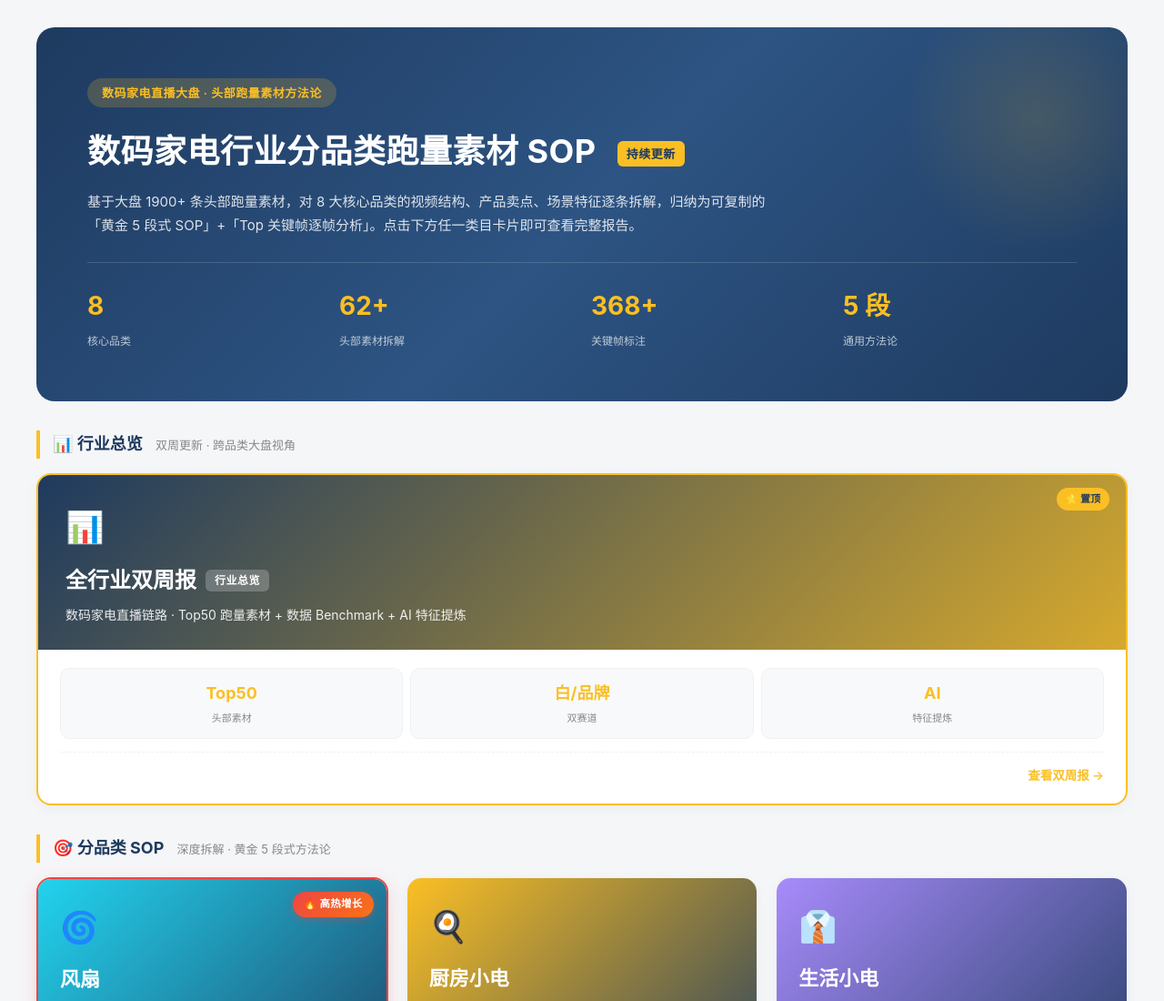
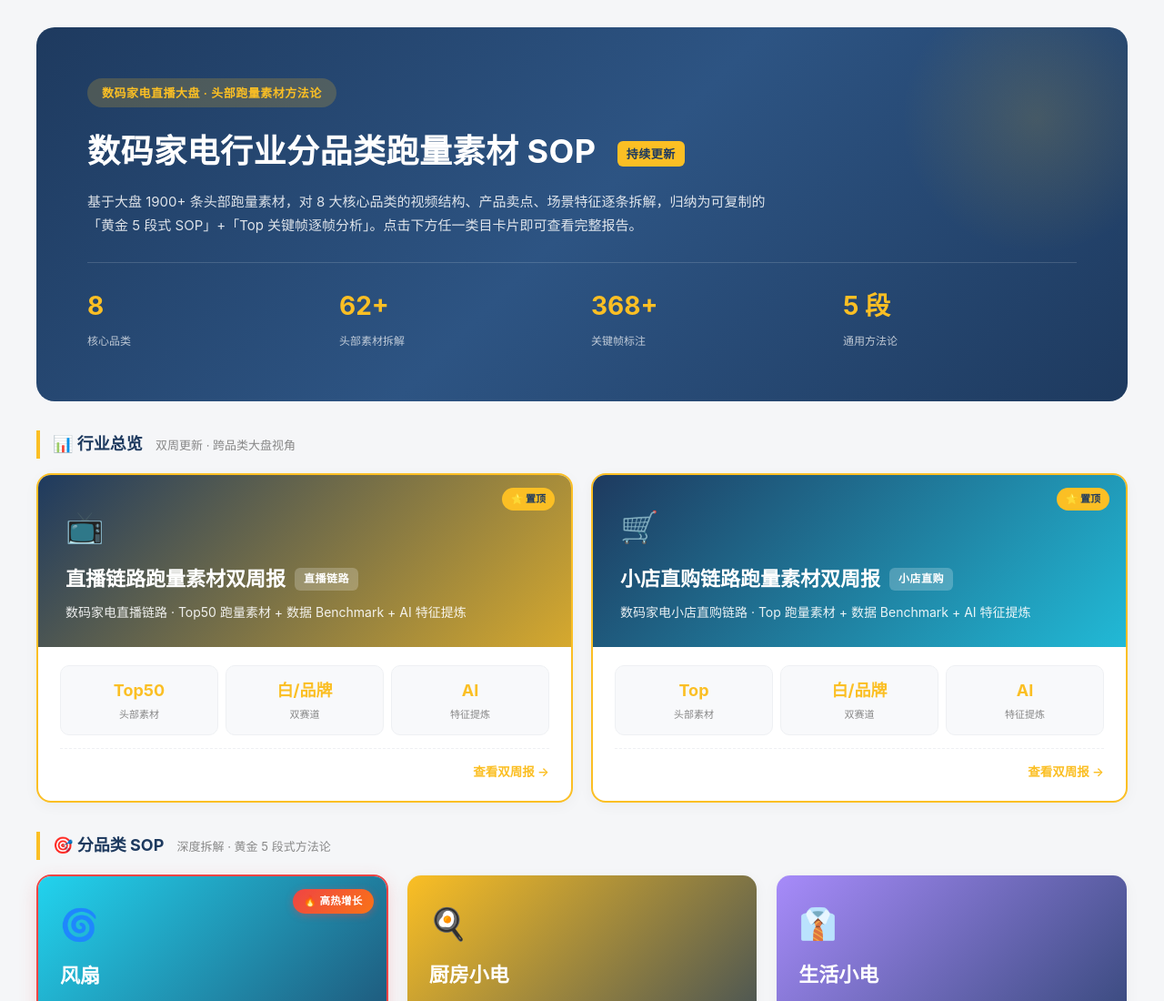
Before and after one commit to yaqichen03-dotcom/kitchen-SOP, a plain HTML site: page index.html in a window 1280 px wide. Shown: the top 1100 px of the page at 91% size. Drawn offline with Linux system fonts and the light colour scheme.

Commit message:
feat: 双周报拆为直播链路+小店直购两张并排卡片

```diff
--- a/index.html
+++ b/index.html
@@ -37,15 +37,21 @@
   .meta-row b{color:#1e3a5f;font-weight:700}
   .enter{margin-top:auto;padding-top:14px;border-top:1px dashed #eef0f3;color:#fbbf24;font-size:13.5px;font-weight:600;text-align:right}
 
-  /* 顶部置顶卡片样式 */
-  .cat-card-feature{grid-column:1/-1;border:2px solid #fbbf24;position:relative}
+  /* 顶部置顶卡片样式（双周报系列，并排显示） */
+  .cat-card-feature{border:2px solid #fbbf24;position:relative}
   .cat-card-feature::before{content:"⭐ 置顶";position:absolute;top:14px;right:18px;background:#fbbf24;color:#1e3a5f;font-size:11px;font-weight:700;padding:3px 10px;border-radius:999px;z-index:2}
   .cat-card-feature .card-head{padding:28px 30px 26px}
-  .cat-card-feature .card-head .title{font-size:24px;display:flex;align-items:center;gap:10px;flex-wrap:wrap}
+  .cat-card-feature .card-head .title{font-size:22px;display:flex;align-items:center;gap:10px;flex-wrap:wrap}
   .cat-card-feature .badge{display:inline-block;background:rgba(255,255,255,.22);color:#fff;font-size:12px;font-weight:600;padding:2px 10px;border-radius:6px;letter-spacing:.5px}
   .cat-card-feature .card-head .desc{font-size:14px;margin-top:4px}
   .cat-card-feature .metrics-row{grid-template-columns:repeat(3,1fr)}
   .cat-card-feature .metrics-row .n{color:#fbbf24}
+
+  /* 双周报专用网格：2列并排 */
+  .report-grid{grid-template-columns:repeat(2,1fr)}
+  @media (max-width:720px){
+    .report-grid{grid-template-columns:1fr}
+  }
 
   .section-title{font-size:18px;font-weight:700;color:#1e3a5f;margin:32px 0 16px;padding-left:14px;border-left:4px solid #fbbf24}
   .section-title .sub-text{font-size:13px;color:#888;font-weight:400;margin-left:10px}
@@ -78,16 +84,31 @@
   </div>
 
   <h2 class="section-title">📊 行业总览 <span class="sub-text">双周更新 · 跨品类大盘视角</span></h2>
-  <div class="cat-grid">
+  <div class="cat-grid report-grid">
     <a class="cat-card cat-card-feature" href="https://yaqichen03-dotcom.github.io/creative-report/" target="_blank">
       <div class="card-head" style="background:linear-gradient(135deg,#1e3a5f 0%,#fbbf24 120%)">
-        <div class="icon">📊</div>
-        <div class="title">全行业双周报<span class="badge">行业总览</span></div>
+        <div class="icon">📺</div>
+        <div class="title">直播链路跑量素材双周报<span class="badge">直播链路</span></div>
         <div class="desc">数码家电直播链路 · Top50 跑量素材 + 数据 Benchmark + AI 特征提炼</div>
       </div>
       <div class="card-body">
         <div class="metrics-row">
           <div class="m"><div class="n">Top50</div><div class="l">头部素材</div></div>
+          <div class="m"><div class="n">白/品牌</div><div class="l">双赛道</div></div>
+          <div class="m"><div class="n">AI</div><div class="l">特征提炼</div></div>
+        </div>
+        <div class="enter">查看双周报 →</div>
+      </div>
+    </a>
+    <a class="cat-card cat-card-feature" href="https://yaqichen03-dotcom.github.io/creative-report/shop-direct.html" target="_blank">
+      <div class="card-head" style="background:linear-gradient(135deg,#1e3a5f 0%,#22d3ee 120%)">
+        <div class="icon">🛒</div>
+        <div class="title">小店直购链路跑量素材双周报<span class="badge">小店直购</span></div>
+        <div class="desc">数码家电小店直购链路 · Top 跑量素材 + 数据 Benchmark + AI 特征提炼</div>
+      </div>
+      <div class="card-body">
+        <div class="metrics-row">
+          <div class="m"><div class="n">Top</div><div class="l">头部素材</div></div>
           <div class="m"><div class="n">白/品牌</div><div class="l">双赛道</div></div>
           <div class="m"><div class="n">AI</div><div class="l">特征提炼</div></div>
         </div>
```
